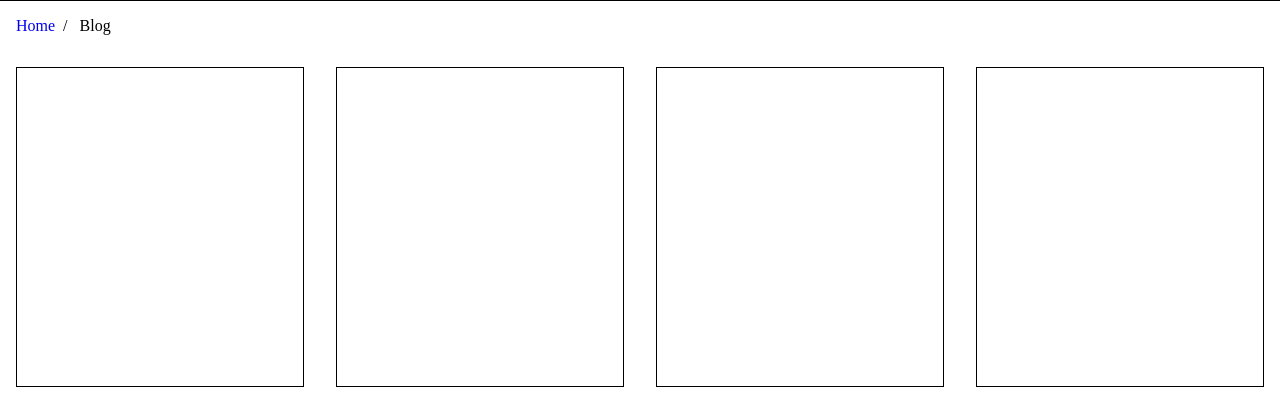
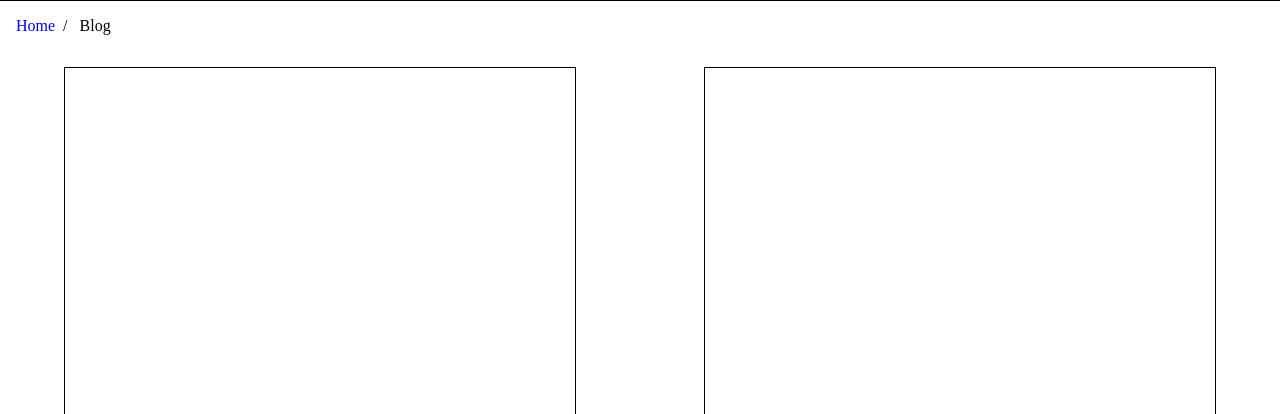
Before and after one commit to TonyY001/portfolio-project, a plain HTML site: page blog.html in a window 1280 px wide. Shown: the part 198-612 px from the top of the page. Drawn offline with Linux system fonts and the light colour scheme.

Commit message:
changed blog container size

```diff
--- a/style.css
+++ b/style.css
@@ -95,10 +95,10 @@ main ul li + li:before {
   align-items: center;
 }
 .blog-post { /*Article containing blog posts*/
-  display: flex;
-  flex-direction: row;
-  width: 80%;
-  height: 5rem;
+  /*display: flex;*/
+  /*flex-direction: row;*/
+  width: 70%;
+  height: 20rem;
   border: 1px solid #000;
   margin: 1rem;
 }
@@ -158,11 +158,11 @@ footer p { /*Copyright text*/
     width: 100%;
   }*/
   #blog{ /*Makes blogposts display horizontally*/
-    flex-direction: row ;
+    flex-direction:  ;
 
   }
  .blog-post{
-    width: 60%;
+    width: 70%;
     height: 20rem;
     margin-bottom: 1rem;
 
@@ -172,8 +172,20 @@ footer p { /*Copyright text*/
     height: 90%;
   }
 
+  @media only screen and (min-width: 700px){
+  #about-me-content{
+    height: 30rem;
+  }
+  }
+
 @media only screen and (min-width: 900px){
   .blog-container-styling{
     flex-direction: row;
   }
+  .blog-post{
+    width: 40%;
+    height: 30rem;
+    margin: 1rem auto;
+
+  }
 }
```
Also changed, not shown: blog.html (+1 -1 lines).
